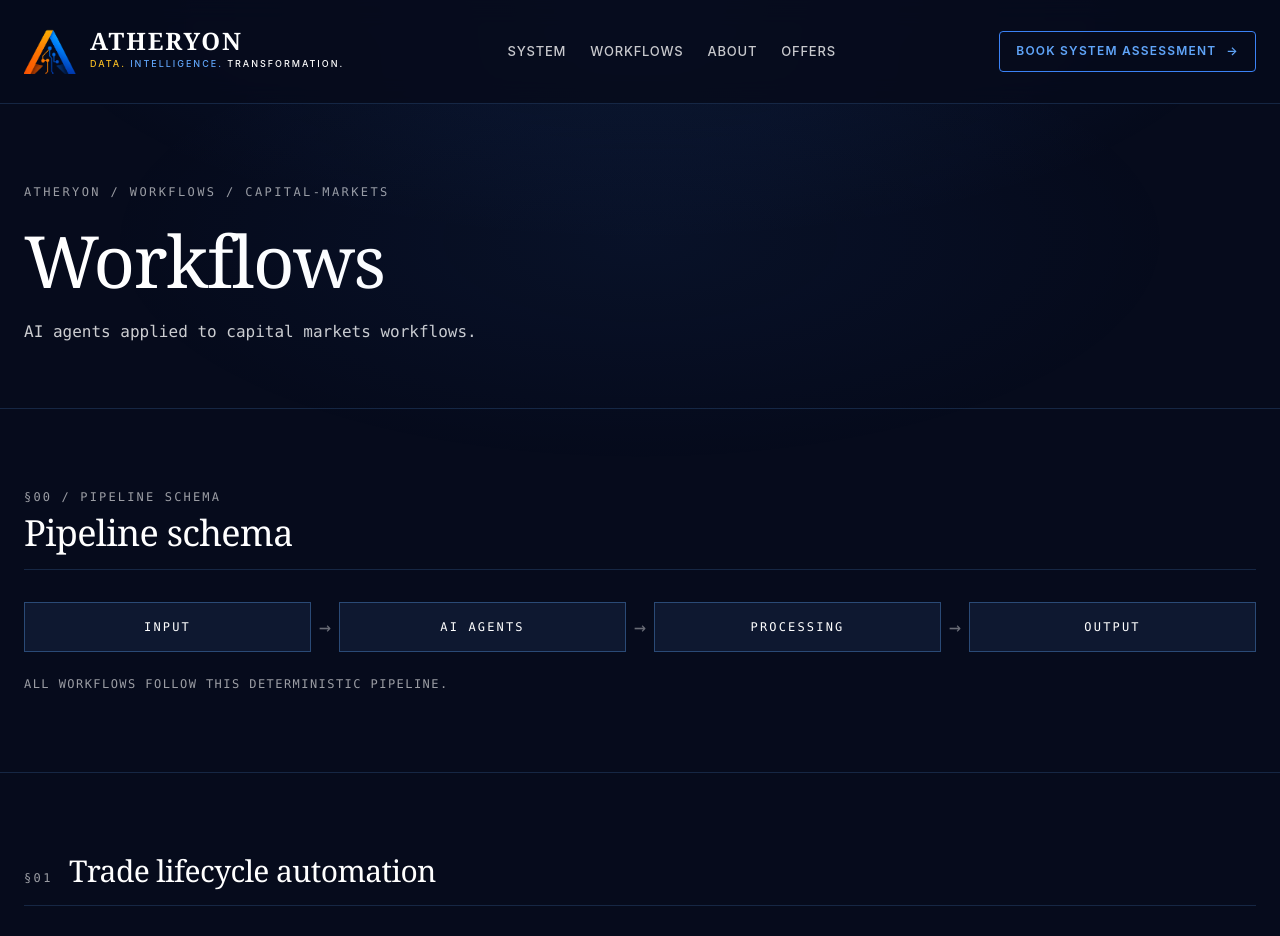
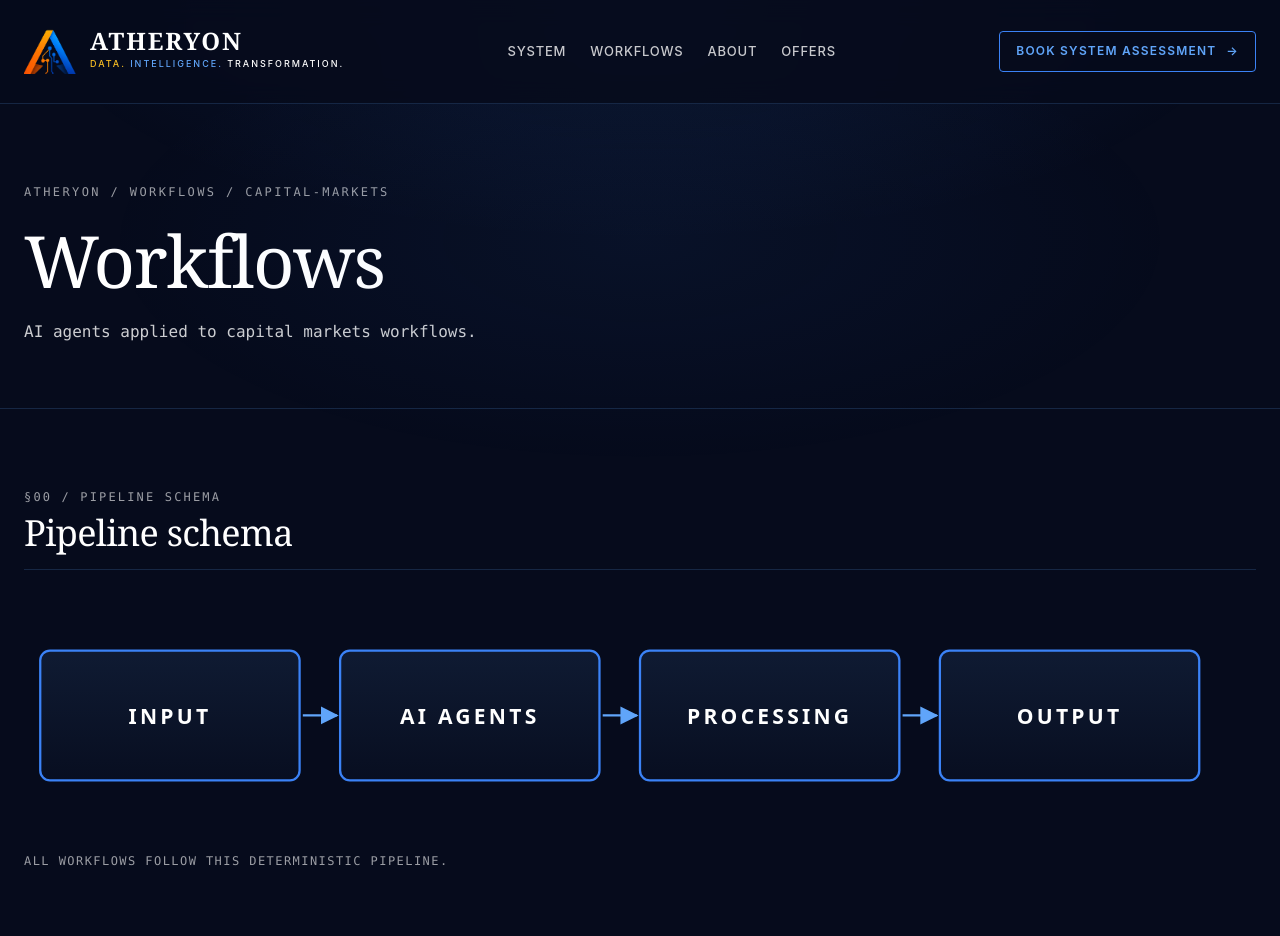
Before and after one commit to atheryon-ai/atheryon-website, a Next.js app: page /workflows in a window 1280 px wide. Shown: the top 936 px of the page. Built offline with nearby package versions, Linux system fonts and the light colour scheme.

Commit message:
feat(workflows): replace §00 Pipeline schema box row with inline SVG (desktop only, OL fallback mobile)

```diff
--- a/src/app/workflows/page.tsx
+++ b/src/app/workflows/page.tsx
@@ -71,7 +71,55 @@ export default function WorkflowsPage() {
             </h2>
           </header>
 
-          <ol className="grid grid-cols-1 lg:grid-cols-[1fr_auto_1fr_auto_1fr_auto_1fr] gap-3 lg:gap-2 items-stretch mb-6">
+          {/* Desktop (md+): inline SVG pipeline */}
+          <div className="hidden md:block mb-6">
+            <svg
+              role="img"
+              aria-labelledby="pipeline-title"
+              viewBox="0 0 760 140"
+              className="w-full h-auto block"
+              style={{ fontFamily: "'Inter Tight', system-ui, sans-serif" }}
+            >
+              <title id="pipeline-title">
+                Atheryon pipeline schema — Input then AI agents then Processing then Output
+              </title>
+              <defs>
+                <marker id="pipeArrow" viewBox="0 0 10 10" refX="9" refY="5" markerWidth="8" markerHeight="8" orient="auto-start-reverse">
+                  <path d="M 0 0 L 10 5 L 0 10 z" fill="#60a5fa" />
+                </marker>
+                <linearGradient id="pipeBoxGrad" x1="0" y1="0" x2="0" y2="1">
+                  <stop offset="0%" stopColor="rgba(96,165,250,0.10)" />
+                  <stop offset="100%" stopColor="rgba(96,165,250,0.02)" />
+                </linearGradient>
+              </defs>
+
+              {s.schema.stages.map((stage, i) => {
+                const x = 10 + i * 185
+                return (
+                  <g key={stage}>
+                    <rect x={x} y={30} width={160} height={80} rx={6} fill="url(#pipeBoxGrad)" stroke="#3b82f6" strokeWidth={1.4} />
+                    <text x={x + 80} y={75} textAnchor="middle" fill="#ffffff" fontSize={13} fontWeight={600} letterSpacing={2}>
+                      {stage.toUpperCase()}
+                    </text>
+                    {i < s.schema.stages.length - 1 && (
+                      <line
+                        x1={x + 162}
+                        y1={70}
+                        x2={x + 183}
+                        y2={70}
+                        stroke="#60a5fa"
+                        strokeWidth={1.4}
+                        markerEnd="url(#pipeArrow)"
+                      />
+                    )}
+                  </g>
+                )
+              })}
+            </svg>
+          </div>
+
+          {/* Mobile fallback (< md): vertical OL */}
+          <ol className="md:hidden grid grid-cols-1 gap-3 items-stretch mb-6">
             {s.schema.stages.map((stage, i) => (
               <Fragment key={stage}>
                 <li className="border border-charcoal/30 bg-white p-4 flex items-center justify-center">
@@ -84,8 +132,7 @@ export default function WorkflowsPage() {
                     aria-hidden="true"
                     className="flex items-center justify-center text-charcoal/40 font-mono text-xl"
                   >
-                    <span className="lg:hidden">↓</span>
-                    <span className="hidden lg:inline">→</span>
+                    ↓
                   </li>
                 )}
               </Fragment>
```
